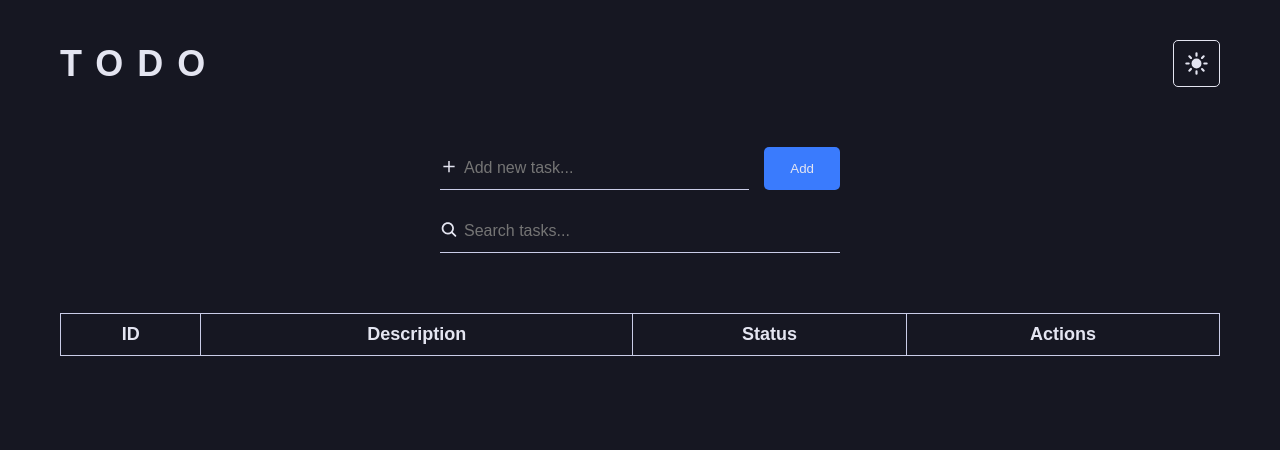
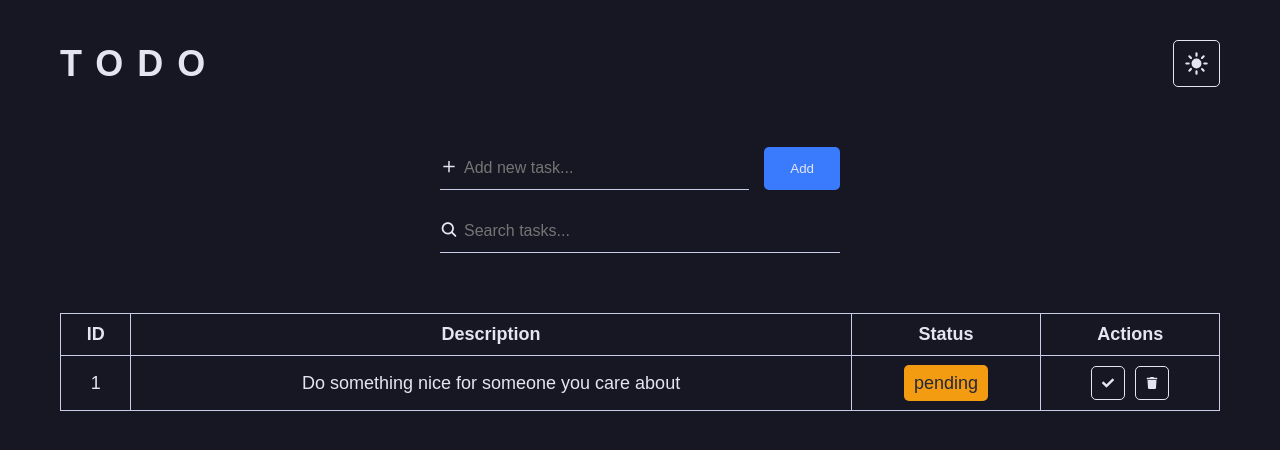
Before and after one commit to Diaa-Dw/FTS-todo-ts, a React (Vite) app: page / in a window 1280 px wide. Shown: the top 450 px of the page. Built offline with nearby package versions, Linux system fonts and the light colour scheme.

Commit message:
Add TableBody component and use a mock todo to test TableRow

```diff
--- a/src/components/Button/button.style.css
+++ b/src/components/Button/button.style.css
@@ -13,7 +13,6 @@
   display: flex;
   align-items: center;
   justify-content: center;
-  font-size: 2.5rem;
   border: 1px solid var(--primary-font-color);
 }
 
@@ -25,8 +24,14 @@
   padding: 1.2rem 2.5rem;
 }
 
+.btn.md {
+  font-size: 2.5rem;
+  padding: 1rem 1rem;
+}
+
 .btn.sm {
-  padding: 1rem 1rem;
+  font-size: 1.2rem;
+  padding: 1rem;
 }
 
 .btn.primary:hover {
--- a/src/components/Header/index.tsx
+++ b/src/components/Header/index.tsx
@@ -6,7 +6,7 @@ const Header = () => {
   return (
     <header className='header'>
       <h1 className='header__title'>TODO</h1>
-      <Button variant='outline' size='sm'>
+      <Button variant='outline' size='md'>
         <IoSunny />
       </Button>
     </header>
--- /dev/null
+++ b/src/components/TableBody/index.tsx
@@ -0,0 +1,18 @@
+import TableRow from "../TableRow";
+import "./tableBody.style.css";
+
+const TableBody = () => {
+  return (
+    <tbody className='todo-list__table-body'>
+      <TableRow
+        todo={{
+          id: 1,
+          todo: "Do something nice for someone you care about",
+          completed: false,
+        }}
+      />
+    </tbody>
+  );
+};
+
+export default TableBody;
--- /dev/null
+++ b/src/components/TableBody/tableBody.style.css
@@ -0,0 +1,10 @@
+.todo-list__table-body {
+  text-align: center;
+}
+
+@media (max-width: 768px) {
+  .todo-list__table-body {
+    display: block;
+    width: 100%;
+  }
+}
--- a/src/components/TableContainer/index.tsx
+++ b/src/components/TableContainer/index.tsx
@@ -1,4 +1,5 @@
 import tableAttributes from "../../data/tableAttibutes.data";
+import TableBody from "../TableBody";
 import TableHead from "../TableHead";
 import "./tableContainer.style.css";
 
@@ -7,6 +8,7 @@ const TodoTableContainer = () => {
     <section className='todo-list__table-container'>
       <table className='todo-list__table'>
         <TableHead tableAttributes={tableAttributes} />
+        <TableBody />
       </table>
     </section>
   );
--- a/src/components/TableRow/index.tsx
+++ b/src/components/TableRow/index.tsx
@@ -1,5 +1,6 @@
 import { FaCheck, FaHourglassHalf, FaTrash } from "react-icons/fa";
 import "./tableRow.style.css";
+import Button from "../Button";
 
 interface Todo {
   id: number;
@@ -17,21 +18,21 @@ const TableRow = ({ todo }: TableRowProps) => {
 
   return (
     <tr className={`todo-list__table-row ${status}`}>
-      <td className='todo-list__table-cell'>${todo.id}</td>
+      <td className='todo-list__table-cell'>{todo.id}</td>
       <td className='todo-list__table-cell todo-list__table-cell--task'>
         {task}
       </td>
-      <td className='todo-list__table-cell' data-label='Status'>
-        <span className='todo-list__task-status'>${status}</span>
+      <td className='todo-list__table-cell'>
+        <span className='todo-list__task-status'>{status}</span>
       </td>
-      <td className='todo-list__table-cell' data-label='Actions'>
+      <td className='todo-list__table-cell'>
         <div className='todo-list__actions-container'>
-          <button className='todo-list__button todo-list__button--status'>
+          <Button size='sm' variant='outline'>
             {status === "completed" ? <FaHourglassHalf /> : <FaCheck />}
-          </button>
-          <button className='todo-list__button todo-list__button--delete'>
+          </Button>
+          <Button size='sm' variant='outline'>
             <FaTrash />
-          </button>
+          </Button>
         </div>
       </td>
     </tr>
--- a/src/components/TableRow/tableRow.style.css
+++ b/src/components/TableRow/tableRow.style.css
@@ -1,3 +1,11 @@
+.todo-list__task-status {
+  padding: 0.8rem 1rem;
+
+  border-radius: 5px;
+
+  color: var(--secondary-color);
+}
+
 .todo-list__table-row.completed .todo-list__task-status {
   background-color: var(--completed-status-color);
 }
@@ -5,9 +13,21 @@
   background-color: var(--pending-status-color);
 }
 
+.todo-list__table-cell {
+  padding: 1rem;
+  border: 1px solid var(--secondary-font-color);
+}
+
 .todo-list__table-row.completed .todo-list__table-cell--task {
   text-decoration: line-through;
   opacity: 0.6;
+}
+
+.todo-list__actions-container {
+  display: flex;
+  align-items: center;
+  justify-content: center;
+  gap: 10px;
 }
 
 @media (max-width: 768px) {
```
